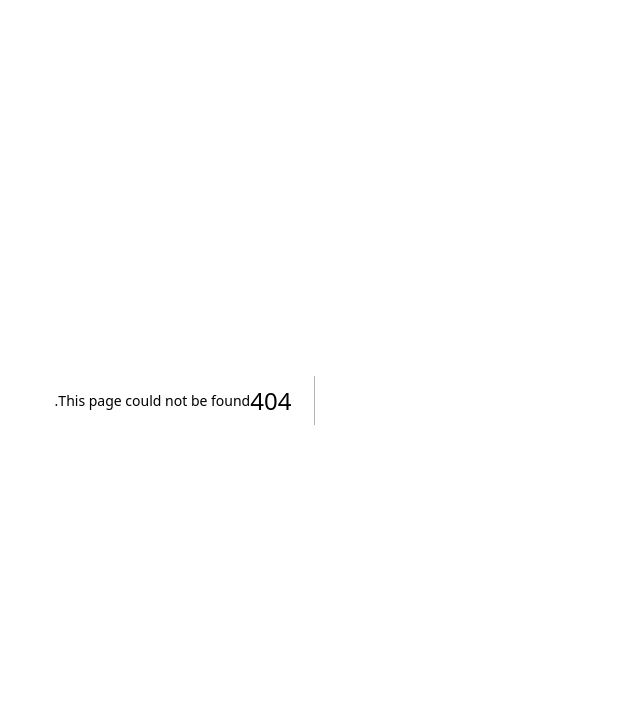
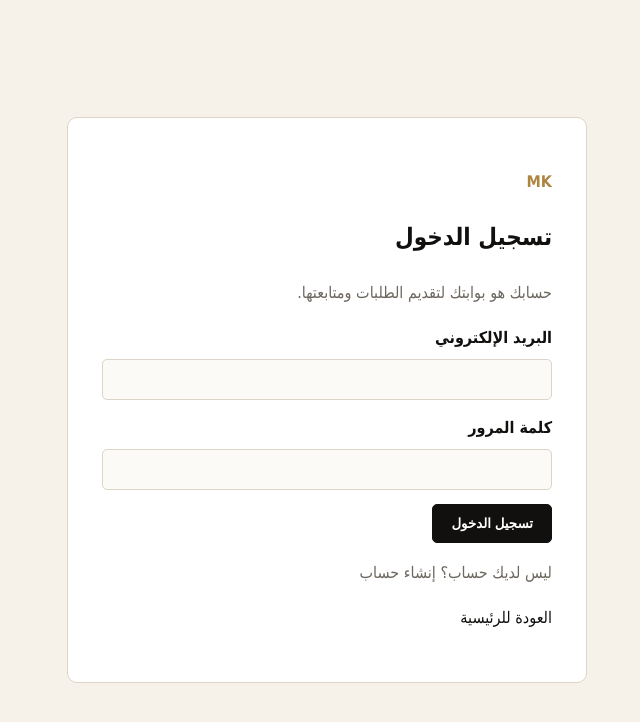
Before and after one commit to alunzy4-dotcom/Mknoncon-, a Next.js app in the folder v2/: page /login in a window 1280 px wide. Before the commit this address had no page. Shown: the top 722 px of the page, without its empty margins (487-1127 px from the left). Built offline with nearby package versions, Linux system fonts and the light colour scheme.

Commit message:
V2 app: v2/app/login/page.tsx

```diff
--- /dev/null
+++ b/v2/app/login/page.tsx
@@ -0,0 +1,47 @@
+import Link from "next/link";
+import { signIn, signUp } from "../actions";
+
+type Props = {
+  searchParams: Promise<Record<string, string | string[] | undefined>>;
+};
+
+export default async function LoginPage({ searchParams }: Props) {
+  const params = await searchParams;
+  const signup = params.mode === "signup";
+  const message = typeof params.message === "string" ? params.message : "";
+  const error = typeof params.error === "string" ? params.error : "";
+
+  return (
+    <main className="auth">
+      <section className="auth-card">
+        <p className="eyebrow">MK</p>
+        <h1>{signup ? "إنشاء حساب" : "تسجيل الدخول"}</h1>
+        <p className="muted">حسابك هو بوابتك لتقديم الطلبات ومتابعتها.</p>
+
+        {message === "check_email" && <div className="notice">تم إنشاء الحساب. راجع بريدك لتأكيد التسجيل.</div>}
+        {error && <div className="notice">تعذر إكمال العملية. تحقق من البيانات وحاول مرة أخرى.</div>}
+
+        {signup ? (
+          <form action={signUp}>
+            <div className="field"><label>الاسم الكامل</label><input name="full_name" required /></div>
+            <div className="field"><label>رقم الجوال</label><input name="phone" inputMode="tel" required /></div>
+            <div className="field"><label>البريد الإلكتروني</label><input name="email" type="email" autoComplete="email" required /></div>
+            <div className="field"><label>كلمة المرور</label><input name="password" type="password" minLength={8} autoComplete="new-password" required /></div>
+            <div className="field"><label>كود الإحالة - اختياري</label><input name="referral_code" /></div>
+            <button className="btn" type="submit">إنشاء الحساب</button>
+            <p className="muted">لديك حساب؟ <Link href="/login">تسجيل الدخول</Link></p>
+          </form>
+        ) : (
+          <form action={signIn}>
+            <div className="field"><label>البريد الإلكتروني</label><input name="email" type="email" autoComplete="email" required /></div>
+            <div className="field"><label>كلمة المرور</label><input name="password" type="password" autoComplete="current-password" required /></div>
+            <button className="btn" type="submit">تسجيل الدخول</button>
+            <p className="muted">ليس لديك حساب؟ <Link href="/login?mode=signup">إنشاء حساب</Link></p>
+          </form>
+        )}
+
+        <p><Link href="/">العودة للرئيسية</Link></p>
+      </section>
+    </main>
+  );
+}
```
